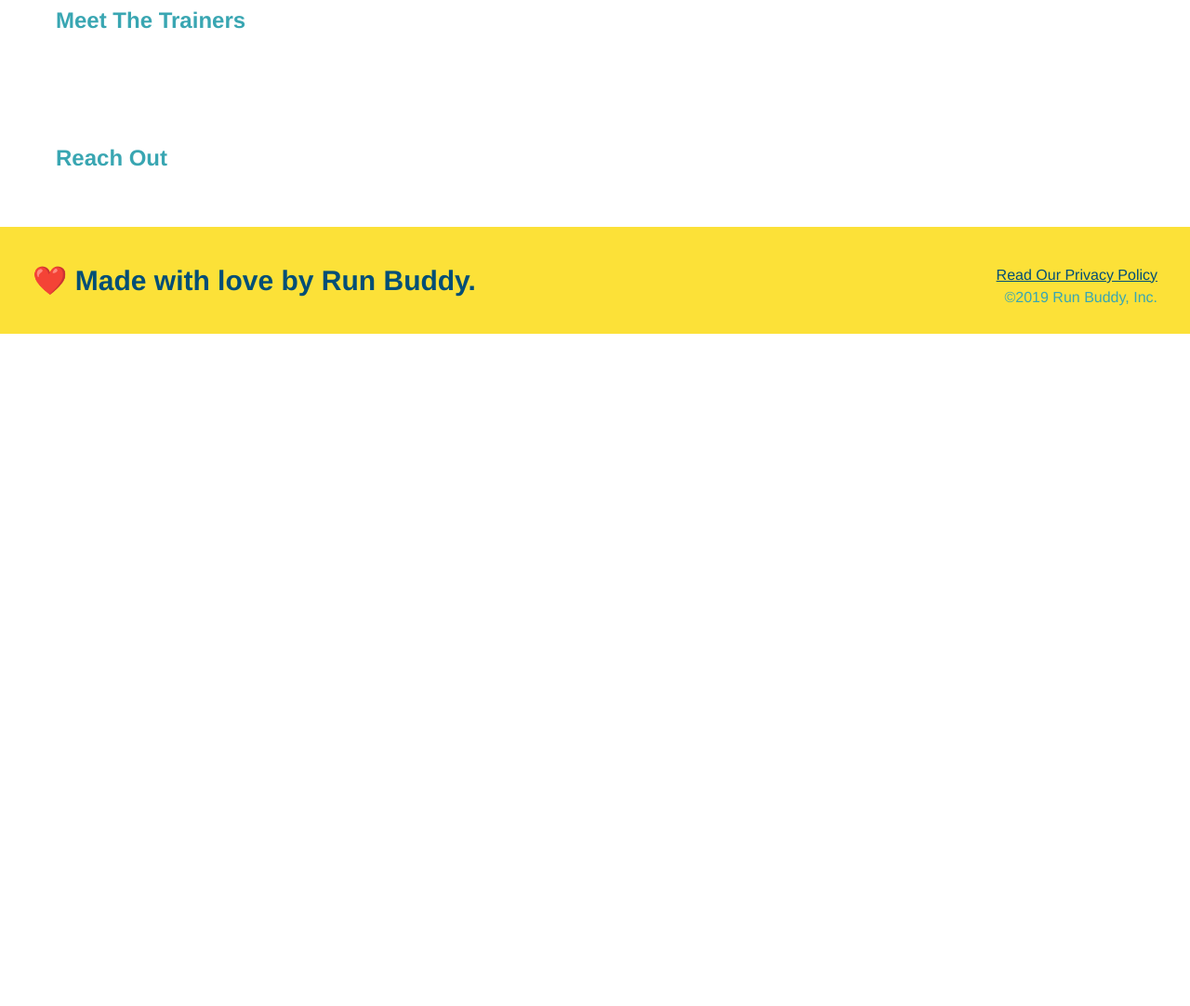
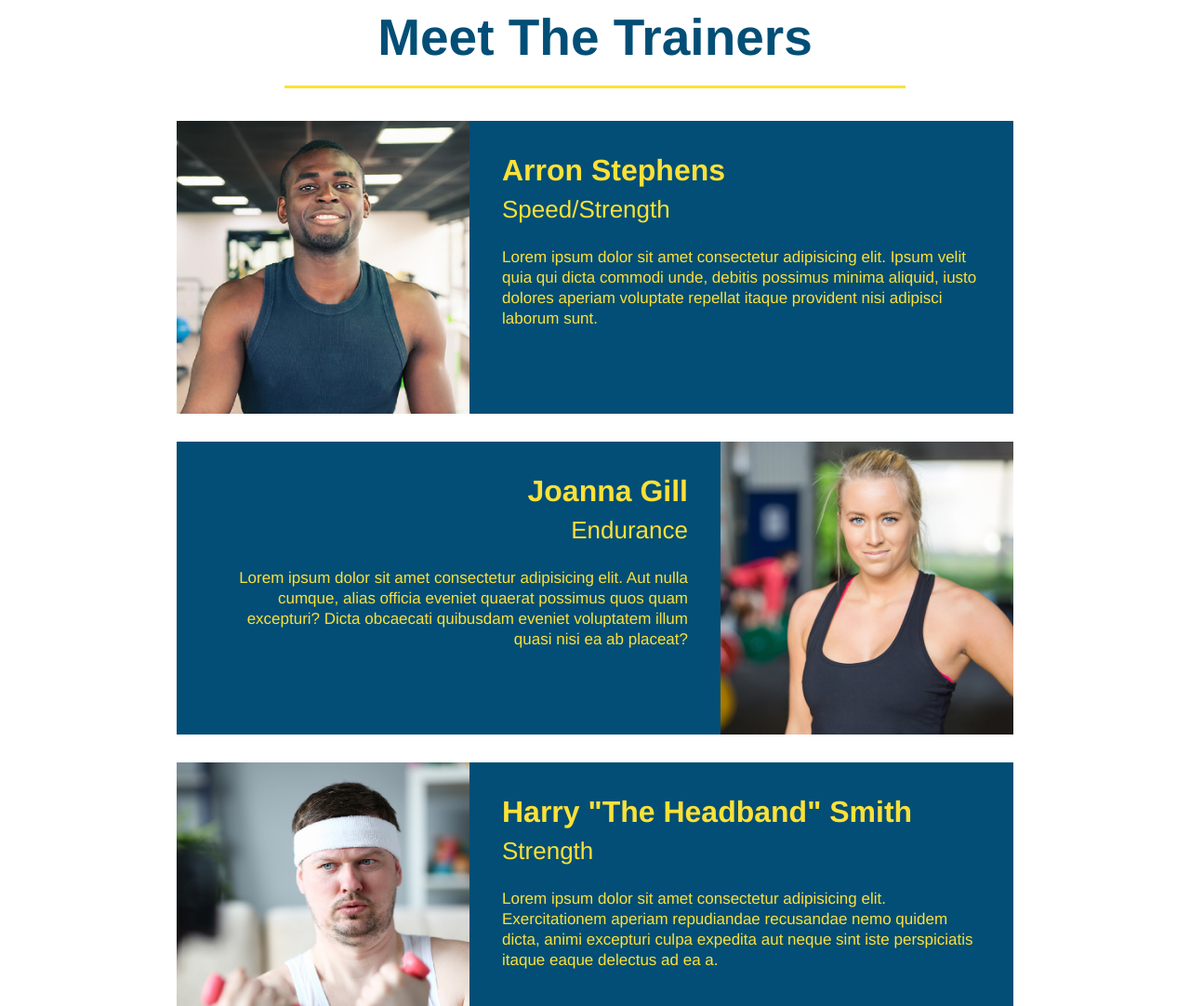
Before and after one commit to Cerberus0013/run-buddy, a plain HTML site: page index.html in a window 1280 px wide. Shown: the part 2680-3762 px from the top of the page at 93% size. Before the commit the page ends 3039 px from the top, so only its background shows below. Drawn offline with Linux system fonts and the light colour scheme.

Commit message:
meet the trainers section

```diff
--- a/assets/style.css
+++ b/assets/style.css
@@ -181,3 +181,48 @@ h3 {
 .steps span {
   font-size: 38px;
 }
+
+.trainers {
+  text-align: center;
+}
+
+.trainer {
+  width: 900px;
+  margin: 0 auto 30px auto;
+  background: #024e76;
+  color: #fce138;
+  overflow: auto;
+}
+
+.trainer img {
+  width: 35%;
+  float: left;
+}
+
+.trainer-bio {
+  padding: 35px;
+  float: left;
+  width: 65%;
+}
+.text-left {
+  text-align: left;
+}
+
+.text-right {
+  text-align: right;
+}
+
+.trainer-bio h3 {
+  font-size: 32px;
+  margin-bottom: 8px;
+}
+.trainer-bio h4 {
+  font-weight: lighter;
+  font-size: 26px;
+  margin-bottom: 25px;
+}
+
+.trainer-bio p {
+  font-size: 17px;
+  line-height: 1.3;
+}
--- a/index.html
+++ b/index.html
@@ -115,8 +115,33 @@
     </section>
 
     <!--"meet the trainers" section-->
-    <section>
-      <h2>Meet The Trainers</h2>
+    <section id="your-trainers" class="trainers">
+      <h2 class="section-title primary-border">Meet The Trainers</h2>
+        <article class="trainer">
+          <img src="./assets/images/01-05-trainers/trainer-1.jpg" alt="Arron Stephens in his workout clothes, ready to pump iron">
+          <div class="trainer-bio text-left">
+            <h3>Arron Stephens</h3>
+            <h4>Speed/Strength</h4>
+            <p>Lorem ipsum dolor sit amet consectetur adipisicing elit. Ipsum velit quia qui dicta commodi unde, debitis possimus minima aliquid, iusto dolores aperiam voluptate repellat itaque provident nisi adipisci laborum sunt.</p>
+          </div >
+        </article>
+        <article class="trainer">
+          <div class="trainer-bio text-right">
+            <h3>Joanna Gill</h3>
+            <h4>Endurance</h4>
+            <p>Lorem ipsum dolor sit amet consectetur adipisicing elit. Aut nulla cumque, alias officia eveniet quaerat possimus quos quam excepturi? Dicta obcaecati quibusdam eveniet voluptatem illum quasi nisi ea ab placeat?
+            </p>
+          </div>
+          <img src="./assets/images/01-05-trainers/trainer-2.jpg" alt="Joanna is dressed in workout clothes and ready for some intese training">
+        </article>
+        <article class="trainer">
+          <img src="./assets/images/01-05-trainers/trainer-3.jpg" alt="Harry has his head band on and is ready to get you pumped">
+          <div class="trainer-bio text-left">
+            <h3>Harry "The Headband" Smith</h3>
+            <h4>Strength</h4>
+            <p>Lorem ipsum dolor sit amet consectetur adipisicing elit. Exercitationem aperiam repudiandae recusandae nemo quidem dicta, animi excepturi culpa expedita aut neque sint iste perspiciatis itaque eaque delectus ad ea a.</p>
+          </div>
+        </article>
     </section>
     <!--"reach out" section-->
     <section>
```
Also changed, not shown: assets/images/01-05-trainers/trainer-1.jpg (added), assets/images/01-05-trainers/trainer-2.jpg (added), assets/images/01-05-trainers/trainer-3.jpg (added).
